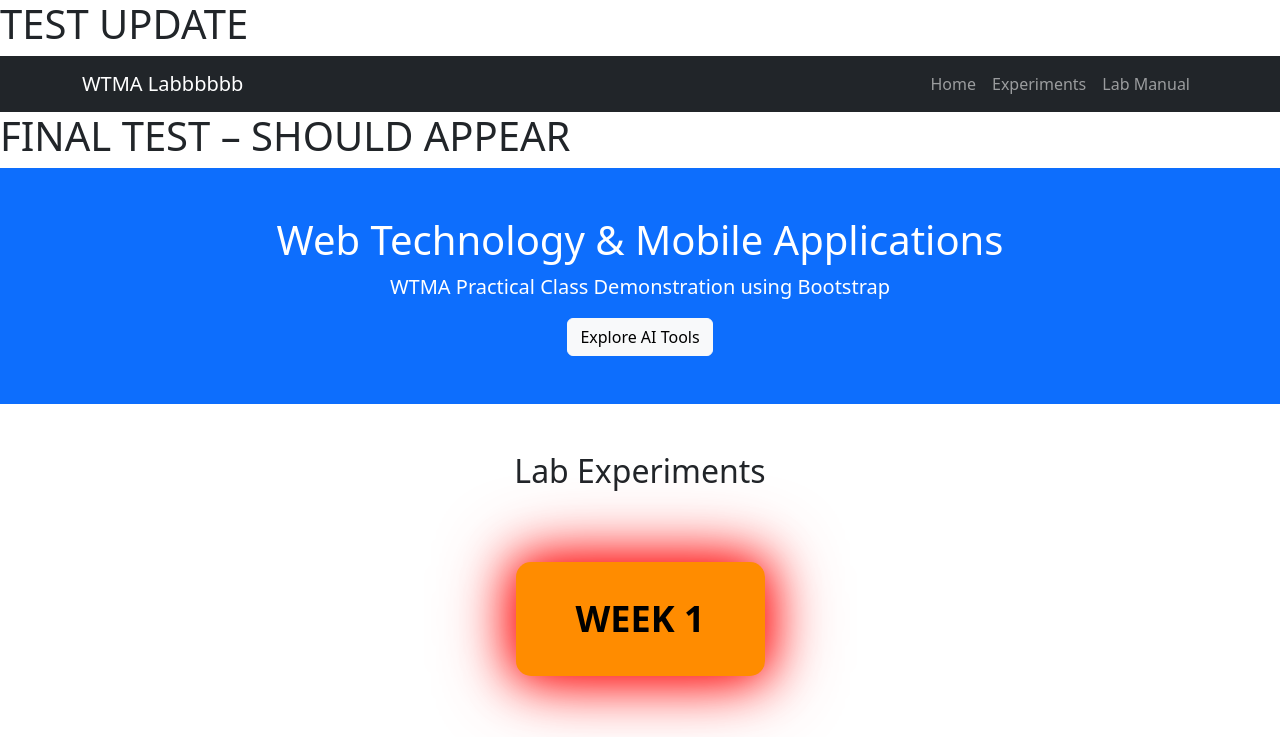
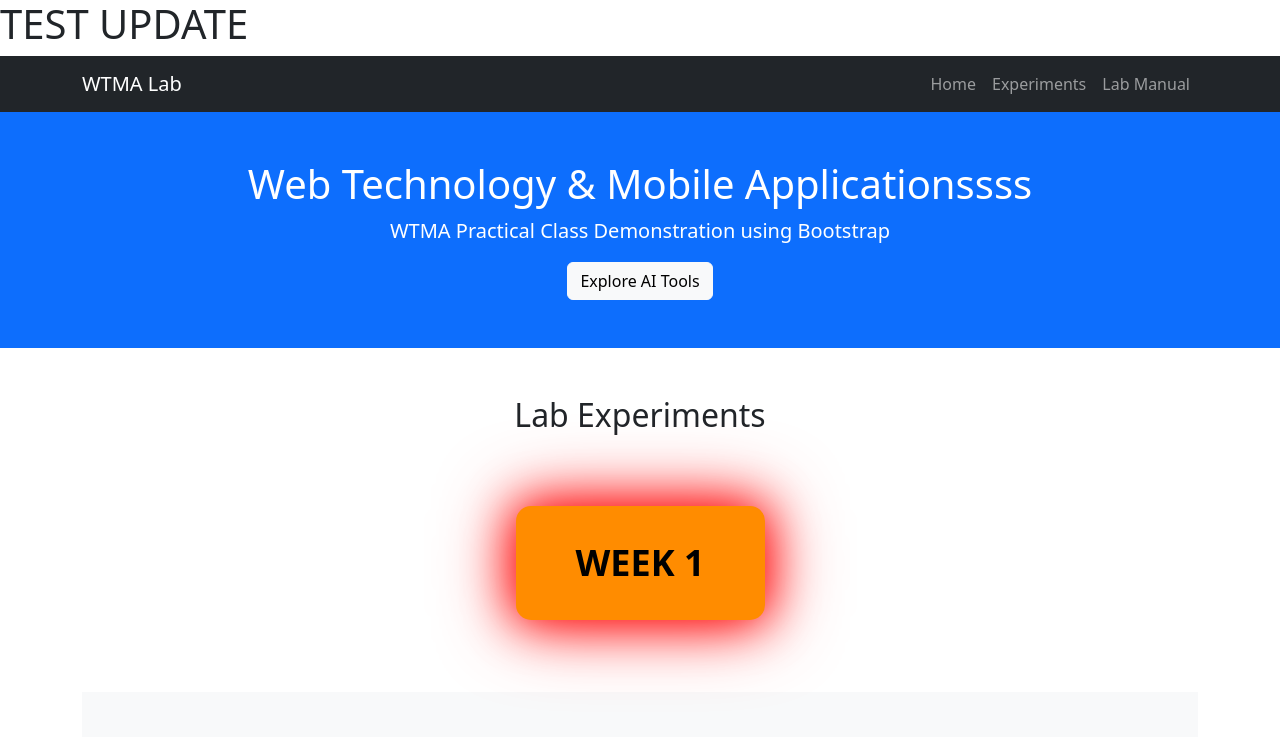
Before and after one commit to preejith2009/WTMA-Lab, a plain HTML site: page index.html in a window 1280 px wide. Shown: the top 737 px of the page. Drawn offline with nearby package versions, Linux system fonts and the light colour scheme.

Commit message:
Update index.html

```diff
--- a/index.html
+++ b/index.html
@@ -5,7 +5,7 @@
     <meta http-equiv="Cache-Control" content="no-cache, no-store, must-revalidate">
     <meta http-equiv="Pragma" content="no-cache">
     <meta http-equiv="Expires" content="0">
-    <title>WTMA Practical Demoooooooo</title>
+    <title>WTMA Practical Demoo</title>
     <meta name="viewport" content="width=device-width, initial-scale=1">
 
     <!-- Bootstrap CSS -->
@@ -18,7 +18,7 @@
 <!-- NAVBAR -->
 <nav class="navbar navbar-expand-lg navbar-dark bg-dark">
     <div class="container">
-        <a class="navbar-brand" href="#">WTMA Labbbbbb</a>
+        <a class="navbar-brand" href="#">WTMA Lab</a>
         <button class="navbar-toggler" type="button" data-bs-toggle="collapse" data-bs-target="#navbarNav">
             <span class="navbar-toggler-icon"></span>
         </button>
@@ -31,11 +31,10 @@
         </div>
     </div>
 </nav>
-<h1>FINAL TEST – SHOULD APPEAR</h1>
 <!-- HERO SECTION -->
 <section id="home" class="bg-primary text-white text-center p-5">
     <div class="container">
-        <h1>Web Technology & Mobile Applications</h1>
+        <h1>Web Technology & Mobile Applicationssss</h1>
         <p class="lead">WTMA Practical Class Demonstration using Bootstrap</p>
         <a href="html/ai-tools.html" class="btn btn-light">Explore AI Tools</a>
     </div>
```
